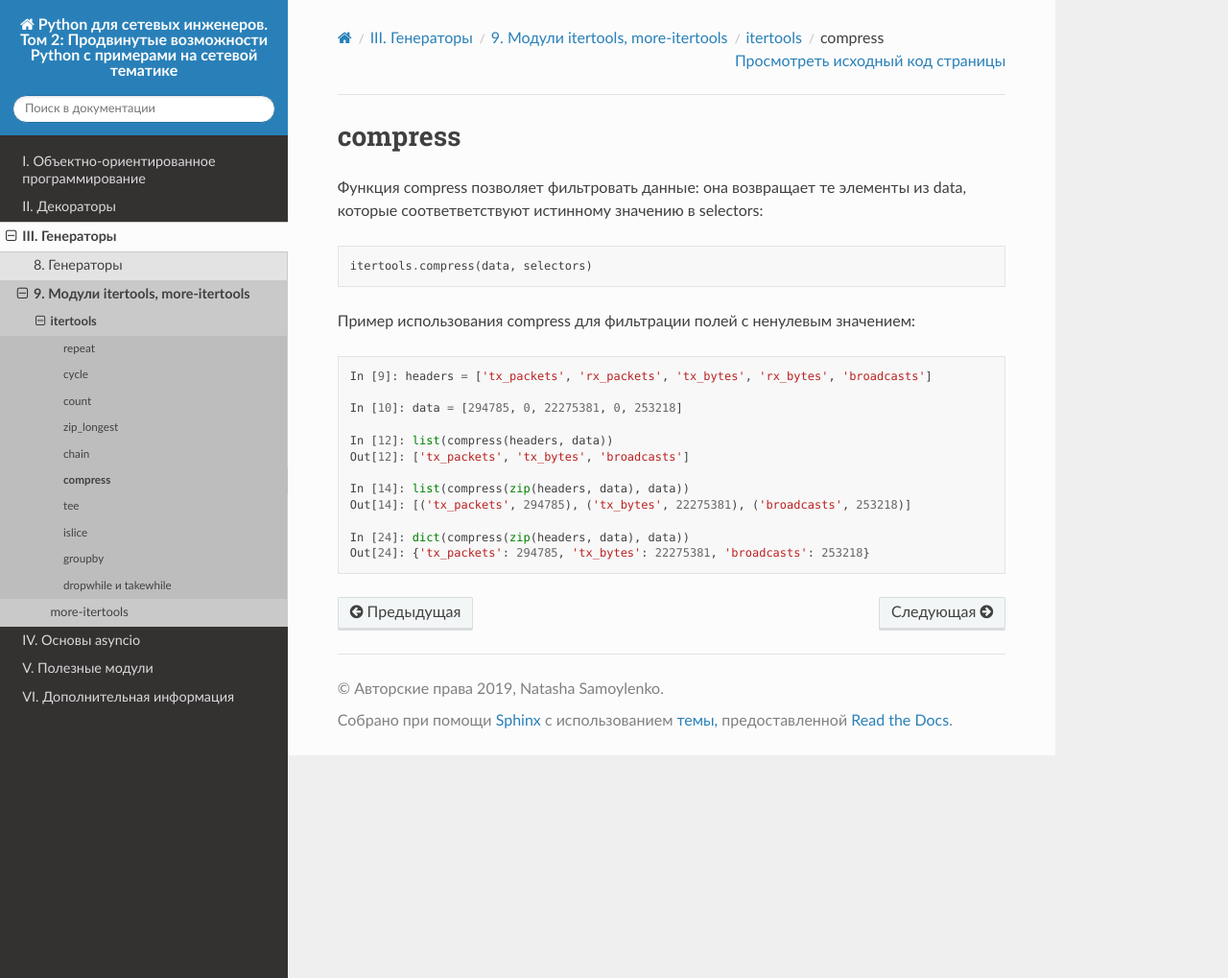
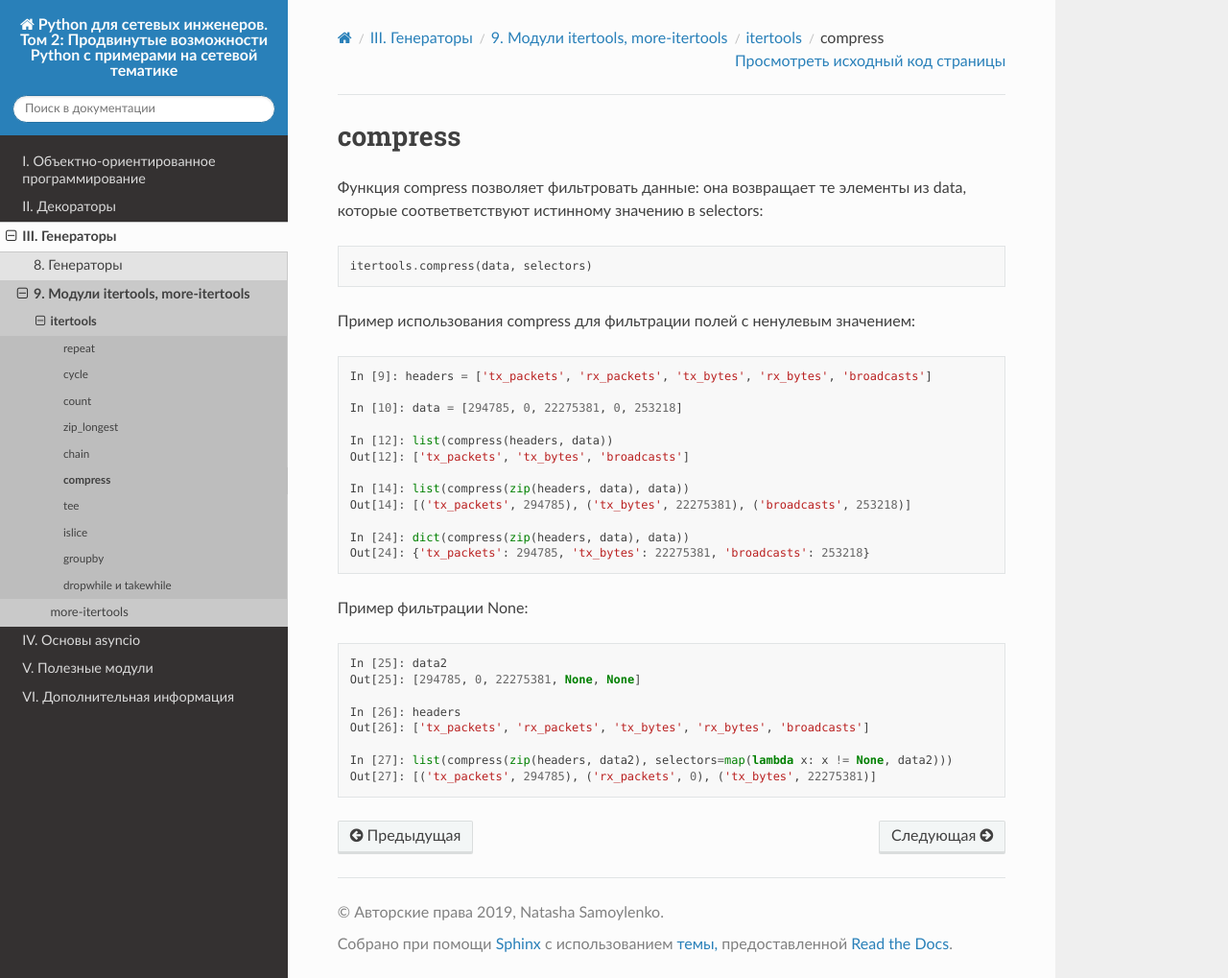
Before and after one commit to natenka/advpyneng-book, a Sphinx documentation site: the page built from docs/source/book/09_itertools/compress.rst, in a window 1280 px wide and 1019 px high. Shown: the whole window at 96% size. Built offline with Sphinx 7.4.7 and the Read the Docs theme 2.0.0, drawn with Linux system fonts in a browser that asks for light colours; pages that are not in the unit, such as notebooks, are missing from menus.

Commit message:
09_itertools

```diff
--- a/docs/source/book/09_itertools/compress.rst
+++ b/docs/source/book/09_itertools/compress.rst
@@ -24,3 +24,16 @@ compress
 
     In [24]: dict(compress(zip(headers, data), data))
     Out[24]: {'tx_packets': 294785, 'tx_bytes': 22275381, 'broadcasts': 253218}
+
+Пример фильтрации None:
+
+.. code:: python
+
+    In [25]: data2
+    Out[25]: [294785, 0, 22275381, None, None]
+
+    In [26]: headers
+    Out[26]: ['tx_packets', 'rx_packets', 'tx_bytes', 'rx_bytes', 'broadcasts']
+
+    In [27]: list(compress(zip(headers, data2), selectors=map(lambda x: x != None, data2)))
+    Out[27]: [('tx_packets', 294785), ('rx_packets', 0), ('tx_bytes', 22275381)]
```
